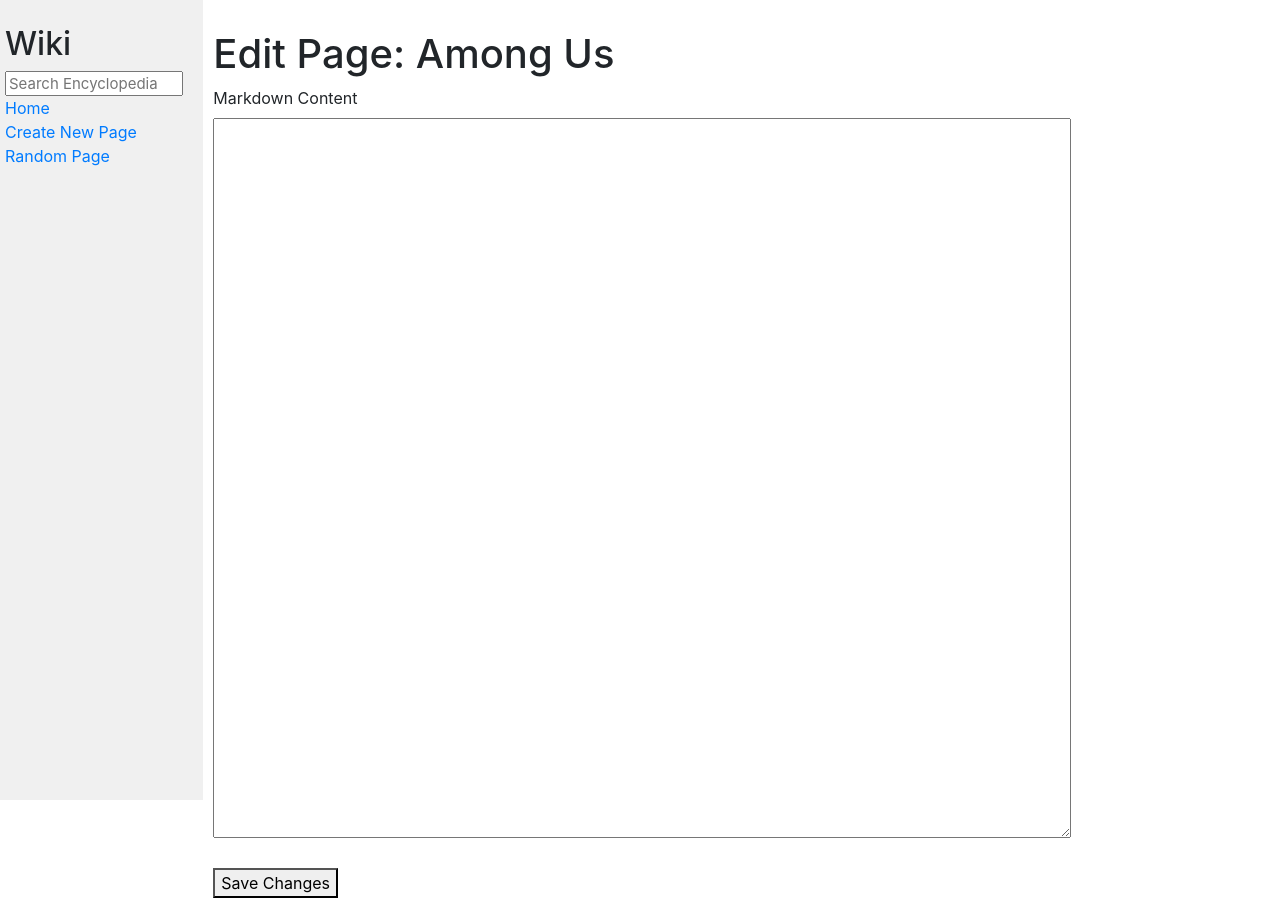
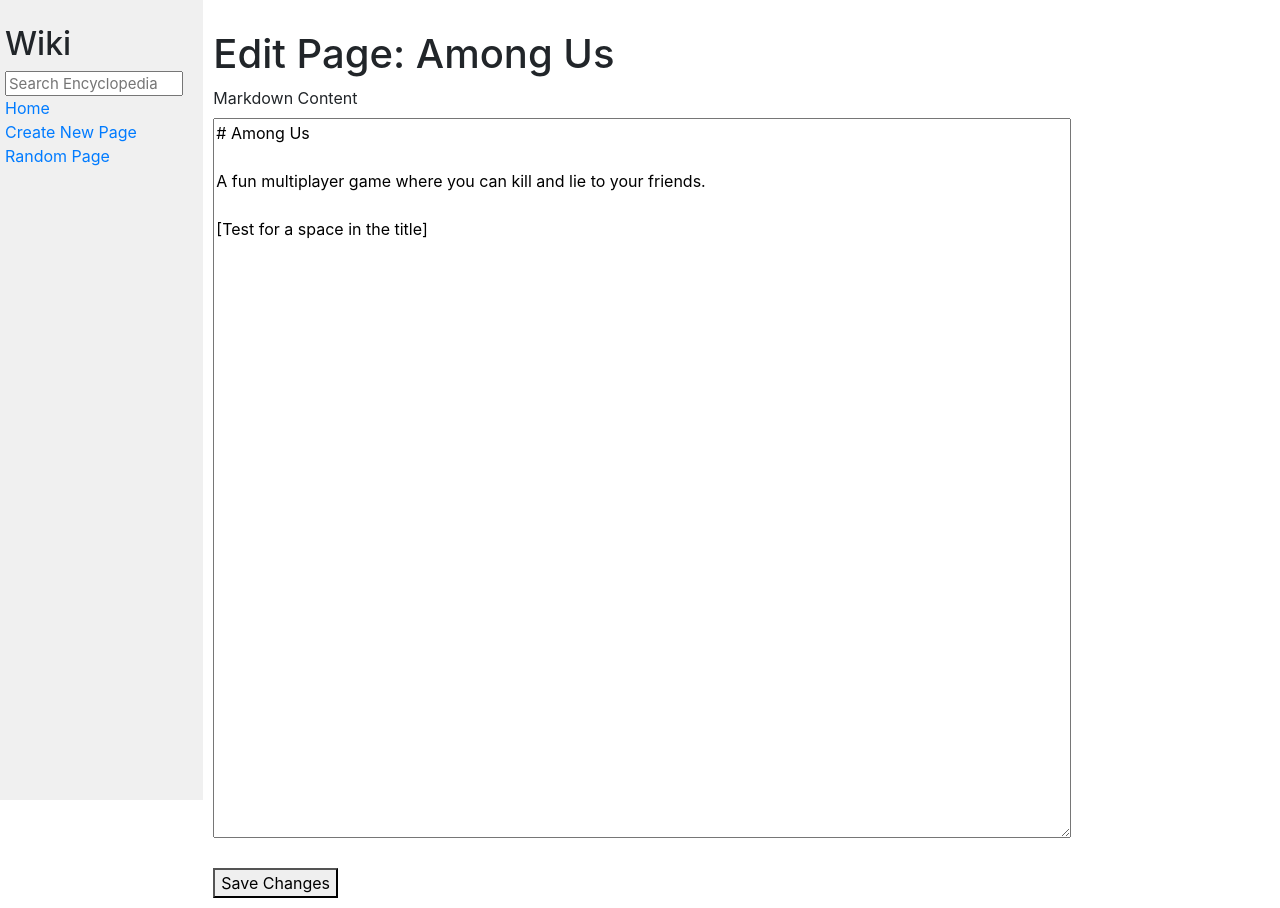
Before and after one commit to kylayujiri/CS50w-project1, a Django app: a page that uses encyclopedia/templates/encyclopedia/edit.html in a window 1280 px wide. Run offline with Django 3.2, Linux system fonts and the light colour scheme; some libraries are stand-ins or nearby versions.

Commit message:
Final edits before submission

```diff
--- a/encyclopedia/templates/encyclopedia/new-page.html
+++ b/encyclopedia/templates/encyclopedia/new-page.html
@@ -6,6 +6,12 @@
 
 {% block body %}
     <h1>Create New Page</h1>
+
+    {% if error != "" and error != None %}
+      <div class="alert alert-warning" role="alert">
+        {{ error }}
+      </div>
+    {% endif %}
 
     <form action="{% url 'encyclopedia:new-page' %}" method="post">
       {% csrf_token %}
--- a/encyclopedia/views.py
+++ b/encyclopedia/views.py
@@ -56,18 +56,26 @@
     if request.method == "POST":
         form = NewPageForm(request.POST)
 
+        error = ""
+
         if form.is_valid():
             title = form.cleaned_data["title"]
             md_text = form.cleaned_data["md_text"]
 
-            util.save_entry(title, md_text)
+            if util.get_entry(title) is None:
 
-            return HttpResponseRedirect(reverse("encyclopedia:index"))
+                util.save_entry(title, md_text)
 
-        else:
-            return render(request, "encyclopedia/new-page.html", {
-                "form": form
-            })
+                return HttpResponseRedirect(reverse("encyclopedia:entry", args=[title]))
+
+            else:
+
+                error = "An entry with that title already exists."
+
+        return render(request, "encyclopedia/new-page.html", {
+            "form": form,
+            "error": error
+        })
 
     else:
         return render(request, "encyclopedia/new-page.html", {
--- /dev/null
+++ b/entries/Among Us.md
@@ -0,0 +1,5 @@
+# Among Us
+
+A fun multiplayer game where you can kill and lie to your friends.
+
+[Test for a space in the title]
```
Also changed, not shown: entries/Git.md (+2 -0 lines), entries/Goldfish.md (+0 -2 lines), entries/New Page.md (added, +1 -0 lines), entries/The Haunting of Bly Manor.md (added, +3 -0 lines).
